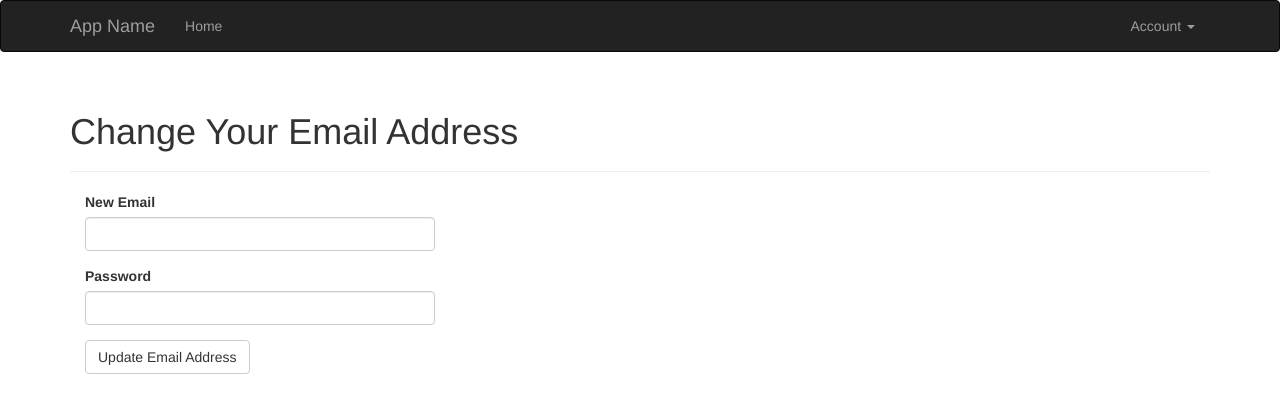
After one commit to gwilson253/flask_gutx, a Flask app: page /auth/change-email in a window 1280 px wide. The commit adds this page. Shown: the top 413 px of the page. Run offline with Flask 2, Linux system fonts and the light colour scheme; the visitor is signed in with stand-in values (Sample User, id 1); data comes from the database, SQL or seed files in the repository; some libraries are stand-ins or nearby versions.

Commit message:
added email change functionality

```diff
--- a/app/auth/forms.py
+++ b/app/auth/forms.py
@@ -54,3 +54,14 @@ class PasswordResetForm(FlaskForm):
     def validate_email(self, field):
         if User.query.filter_by(email=field.data).first() is None:
             raise ValidationError('Invalid login credentials provided')
+
+
+class ChangeEmailForm(FlaskForm):
+    email = StringField('New Email', validators=[Required(), Length(1, 64),
+                                                 Email()])
+    password = PasswordField('Password', validators=[Required()])
+    submit = SubmitField('Update Email Address')
+
+    def validate_email(self, field):
+        if User.query.filter_by(email=field.data).first():
+            raise ValidationError('Email already registered.')
--- a/app/auth/views.py
+++ b/app/auth/views.py
@@ -7,7 +7,8 @@ from .. import db
 from ..models import User
 from ..email import send_email
 from .forms import LoginForm, RegistrationForm, ChangePasswordForm, \
-                   PasswordResetRequestForm, PasswordResetForm
+                   PasswordResetRequestForm, PasswordResetForm, \
+                   ChangeEmailForm
 
 @auth.before_app_request
 def before_request():
@@ -127,3 +128,32 @@ def password_reset(token):
         else:
             return redirect(url_for('main.index'))
     return render_template('auth/reset_password.html', form=form)
+
+
+@auth.route('/change-email', methods=['GET', 'POST'])
+@login_required
+def change_email_request():
+    form = ChangeEmailForm()
+    if form.validate_on_submit():
+        if current_user.verify_password(form.password.data):
+            new_email = form.email.data
+            token = current_user.generate_email_change_token(new_email)
+            send_email(new_email, 'Confirm your email address',
+                       'auth/email/change_email',
+                       user=current_user, token=token)
+            flash('An email with instructions to confirm your new email '
+                  'address has been sent to you.')
+            return redirect(url_for('main.index'))
+        else:
+            flash('Invalid email or password.')
+    return render_template("auth/change_email.html", form=form)
+
+
+@auth.route('/change-email/<token>')
+@login_required
+def change_email(token):
+    if current_user.change_email(token):
+        flash('Your email address has been updated.')
+    else:
+        flash('Invalid request.')
+    return redirect(url_for('main.index'))
--- a/app/models.py
+++ b/app/models.py
@@ -57,6 +57,27 @@ class User(UserMixin, db.Model):
         db.session.add(self)
         return True
 
+    def generate_email_change_token(self, new_email, expiration=3600):
+        s = Serializer(current_app.config['SECRET_KEY'], expiration)
+        return s.dumps({'change_email': self.id, 'new_email': new_email})
+
+    def change_email(self, token):
+        s = Serializer(current_app.config['SECRET_KEY'])
+        try:
+            data = s.loads(token)
+        except:
+            return False
+        if data.get('change_email') != self.id:
+            return False
+        new_email = data.get('new_email')
+        if new_email is None:
+            return False
+        if self.query.filter_by(email=new_email).first() is not None:
+            return False
+        self.email = new_email
+        db.session.add(self)
+        return True
+
     def __repr__(self):
         return '<Role %r>' % self.name
 
--- /dev/null
+++ b/app/templates/auth/change_email.html
@@ -0,0 +1,13 @@
+{% extends "base.html" %}
+{% import "bootstrap/wtf.html" as wtf %}
+
+{% block title %}GutX - Change Email Address{% endblock %}
+
+{% block page_content %}
+<div class="page-header">
+    <h1>Change Your Email Address</h1>
+</div>
+<div class="col-md-4">
+    {{ wtf.quick_form(form) }}
+</div>
+{% endblock %}
--- a/app/templates/base.html
+++ b/app/templates/base.html
@@ -31,6 +31,7 @@
                     <a href="#" class="dropdown-toggle" data-toggle="dropdown">Account <b class="caret"></b></a>
                     <ul class="dropdown-menu">
                         <li><a href="{{ url_for('auth.change_password') }}">Change Password</a></li>
+						<li><a href="{{ url_for('auth.change_email_request') }}">Change Email</a></li>
                         <li><a href="{{ url_for('auth.logout') }}">Log Out</a></li>
                     </ul>
                 </li>
```
Also changed, not shown: app/templates/auth/email/change_email.html (added, +7 -0 lines), app/templates/auth/email/change_email.txt (added, +11 -0 lines), tests/test_user_model.py (+28 -0 lines).
